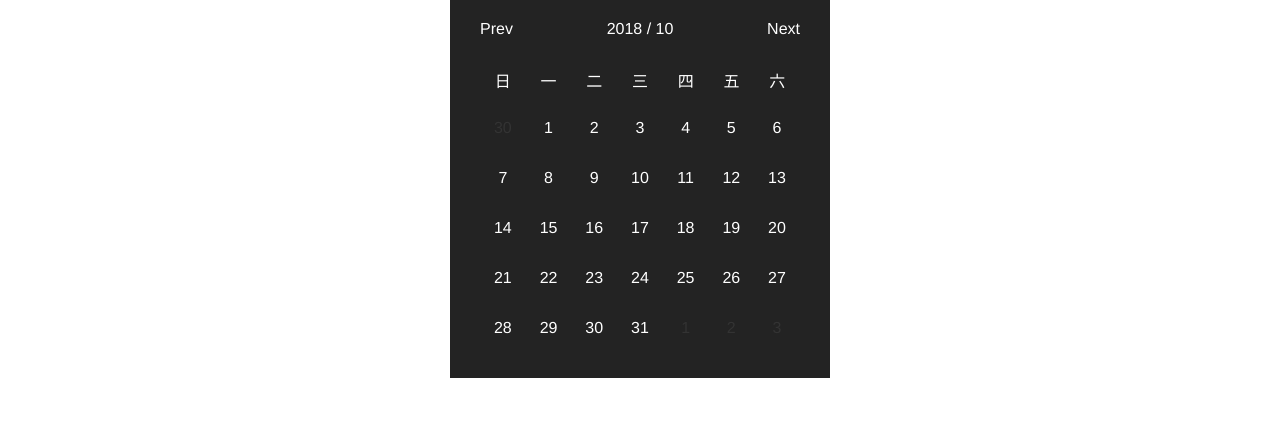
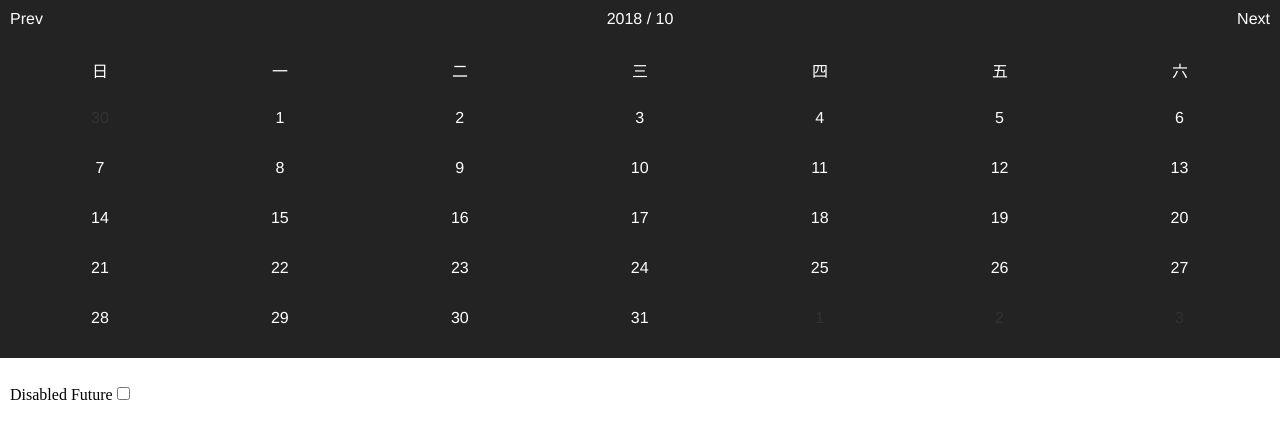
Before and after one commit to pigsking/vue-mark-calendar, a Vue app: page / in a window 1280 px wide. Shown: the top 438 px of the page. Built offline with nearby package versions, Linux system fonts and the light colour scheme.

Commit message:
Add disabled support

```diff
--- a/src/App.vue
+++ b/src/App.vue
@@ -1,6 +1,14 @@
 <template>
   <div id="app">
-    <Calendar :markers="markers" />
+    <div id="calendar">
+      <Calendar :markers="markers" :disabledFuture="disabledFuture" />
+    </div>
+    <ul class="options">
+      <li>
+        <label for="disabledFuture">Disabled Future</label>
+        <input type="checkbox" id="disabledFuture" v-model="disabledFuture">
+      </li>
+    </ul>
   </div>
 </template>
 
@@ -28,30 +36,43 @@ export default {
           date: '2018/10/1',
           className: 'dream'
         }
-      ]
+      ],
+      disabledFuture: false
     }
   }
 }
 </script>
 
 <style>
-#app {
-  width: 380px;
-  margin: auto;
+* {
+  box-sizing: border-box;
+}
+ul {
+  padding-left: 0;
+}
+li {
+  list-style: none;
+}
+
+#calendar {
   font-family: 'Avenir', Helvetica, Arial, sans-serif;
   -webkit-font-smoothing: antialiased;
   -moz-osx-font-smoothing: grayscale;
   text-align: center;
   color: #2c3e50;
 }
-#app /deep/ .love {
+#calendar /deep/ .love span {
   background-color: #d32f2f;
 }
-#app /deep/ .miss {
+#calendar /deep/ .miss span {
   background-color: #ff4081;
 }
 
-#app /deep/ .dream {
+#calendar /deep/ .dream span {
   background-color: #448aff;
 }
+
+.options {
+  padding: 10px;
+}
 </style>
--- a/src/components/Calendar.vue
+++ b/src/components/Calendar.vue
@@ -1,15 +1,15 @@
 <template>
   <div id="calendar">
-    <header>
+    <div class="month-switch">
       <span @click="switchMonth('prev')">Prev</span>
-      {{currentYear}} / {{currentMonth<10?'0'+currentMonth:currentMonth}} <span @click="switchMonth('next')">Next</span>
-    </header>
+      {{currentYear}} / {{currentMonth<10?'0'+currentMonth:currentMonth}} <span :class="{'disabled-switch':disabledFuture}" @click="switchMonth('next')">Next</span>
+    </div>
     <ul class="week">
       <li v-for="(day,index) in week" :key="index">{{day}}</li>
     </ul>
     <ul class="month">
-      <li v-for="(item,index) in days" @click="chooseDay(item,index)" :class="{'choose-day':item.date===chooseDate,'other-month':item.day>7&&index<7||item.day<7&&index>28}">
-        <span :class="item.className">{{item.day}}</span>
+      <li v-for="(item,index) in days" @click="chooseDay(item,index)" :class="[item.className,{'choose-day':item.date===chooseDate,'disabled-day':disabledFuture&&item.isFutureDay,'other-month':item.day>7&&index<7||item.day<7&&index>28}]">
+        <span>{{item.day}}</span>
       </li>
     </ul>
   </div>
@@ -19,29 +19,35 @@ export default {
   props: {
     markers: {
       type: Array
+    },
+    disabledFuture: {
+      type: Boolean,
+      default: false
     }
   },
 
   data() {
     return {
+      minMonths: [4, 6, 9, 11],
+      currentYear: new Date().getFullYear(),
+      currentMonth: new Date().getMonth() + 1,
       week: ['日', '一', '二', '三', '四', '五', '六'],
       days: null,
       chooseDate: null,
-      minMonths: [4, 6, 9, 11],
-      // current: {
-      //   year: new Date().getFullYear(),
-      //   month: new Date().getMonth() + 1,
-      //   day: null,
-      //   date: null
-      // },
-      currentYear: new Date().getFullYear(),
-      currentMonth: new Date().getMonth() + 1
+      todayDate: null
     }
   },
   created() {
+    this.getTodayDate()
     this.initMonth(this.currentYear, this.currentMonth)
   },
   methods: {
+    getTodayDate() {
+      const date = new Date()
+      this.todayDate = `${this.currentYear}/${
+        this.currentMonth
+      }/${date.getDate()}`
+    },
     isLeapYear(year) {
       if ((year % 4 == 0 && year % 100 != 0) || year % 400 == 0) return true
       else return false
@@ -88,8 +94,12 @@ export default {
       for (let i = 0; i < totalDay; i++) {
         let day = {
           day: i + 1,
-          className: '',
+          // className: '',
+          isFutureDay: false,
           date: `${year}/${month}/${i + 1}`
+        }
+        if (new Date(this.todayDate).getTime() < new Date(day.date).getTime()) {
+          day.isFutureDay = true
         }
         // add marker
         this.markers.map(item => {
@@ -117,7 +127,7 @@ export default {
         }
       }
       // next month
-      if (type === 'next') {
+      if (type === 'next' && !this.disabledFuture) {
         if (this.currentMonth < 12) {
           this.currentMonth++
         } else {
@@ -145,13 +155,24 @@ export default {
       if (item.day < 7 && index > 28) {
         this.switchMonth('next')
       }
-      this.chooseDate = item.date
+
+      if (!this.disabledFuture) {
+        this.chooseDate = item.date
+      } else {
+        // handle disabled
+        if (!item.isFutureDay) {
+          this.chooseDate = item.date
+        }
+      }
     }
   }
 }
 </script>
 
 <style scoped>
+* {
+  box-sizing: border-box;
+}
 ul {
   padding-left: 0;
 }
@@ -160,14 +181,18 @@ li {
 }
 
 #calendar {
-  padding: 20px 30px;
+  min-width: 320px;
+  padding: 10px;
   color: #fff;
   background-color: #232323;
 }
-header {
+.month-switch {
   display: flex;
   justify-content: space-between;
   margin-bottom: 30px;
+}
+.month-switch .disabled-switch {
+  color: #333;
 }
 .week {
   display: flex;
@@ -195,11 +220,15 @@ header {
   text-align: center;
   cursor: pointer;
 }
-.choose-day span {
+#calendar .choose-day span {
   color: #232323;
   background-color: #fff;
 }
-.other-month span {
+#calendar .other-month span {
   color: #333;
 }
+#calendar .disabled-day span {
+  color: #333;
+  background-color: transparent;
+}
 </style>
```
